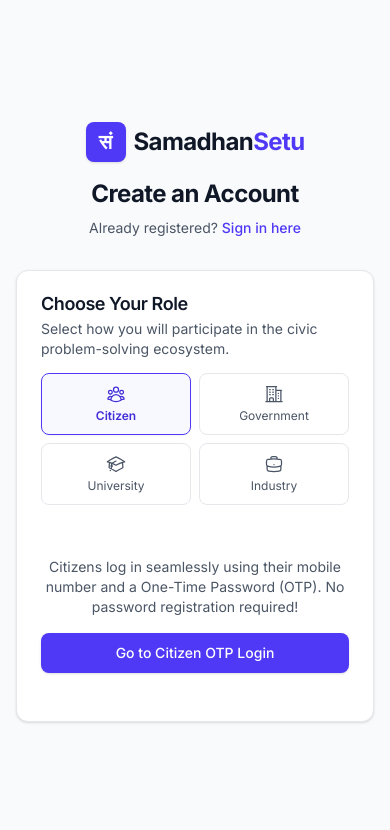
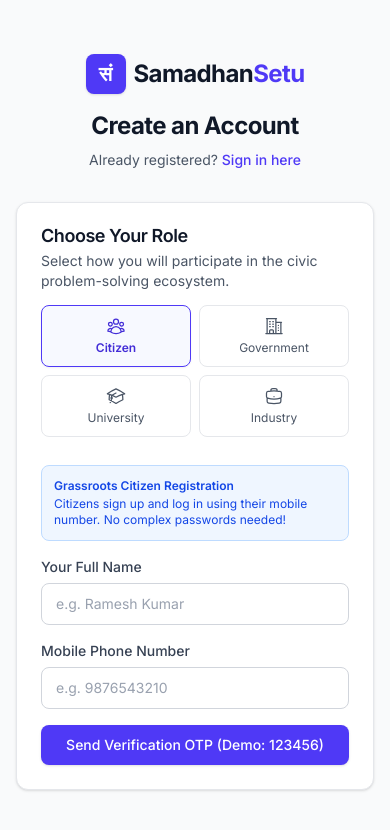
Before and after one commit to Shafi0903/SamadhanSetu, a Next.js app in the folder apps/frontend/: page /register in a window 390 px wide. Both pictures are taken after a click on the button "Citizen". Shown: the top 830 px of the page. Built offline with nearby package versions, Linux system fonts and the light colour scheme.

Commit message:
feat(register): add direct citizen registration with phone and OTP

```diff
--- a/apps/frontend/src/app/(auth)/register/page.tsx
+++ b/apps/frontend/src/app/(auth)/register/page.tsx
@@ -21,8 +21,11 @@
   UserGroupIcon,
 } from "@heroicons/react/24/outline";
 
+import { useAuthStore } from "@/store/authStore";
+
 export default function RegisterPage() {
   const router = useRouter();
+  const setAuth = useAuthStore((state) => state.setAuth);
 
   const [role, setRole] = React.useState<"CITIZEN" | "GOVERNMENT" | "UNIVERSITY" | "INDUSTRY">("GOVERNMENT");
   const [fullName, setFullName] = React.useState("");
@@ -31,9 +34,70 @@
   const [organizationName, setOrganizationName] = React.useState("");
   const [designation, setDesignation] = React.useState("");
 
+  // Citizen registration state
+  const [phone, setPhone] = React.useState("");
+  const [citizenName, setCitizenName] = React.useState("");
+  const [otpSent, setOtpSent] = React.useState(false);
+  const [otp, setOtp] = React.useState("");
+
   const [loading, setLoading] = React.useState(false);
   const [error, setError] = React.useState<string | null>(null);
   const [success, setSuccess] = React.useState<string | null>(null);
+
+  const handleCitizenSendOtp = async (e: React.FormEvent) => {
+    e.preventDefault();
+    setError(null);
+    setLoading(true);
+    try {
+      const res = await apiRequest<{ success: boolean; message: string; demoOtp?: string }>(
+        "/api/auth/otp/send",
+        {
+          method: "POST",
+          body: JSON.stringify({ phone, fullName: citizenName }),
+        }
+      );
+      setOtpSent(true);
+      const demoCode = (res as any).demoOtp || res.data?.demoOtp || "123456";
+      setSuccess(`OTP sent to ${phone}! Demo code: ${demoCode}`);
+    } catch (err: unknown) {
+      setError(err instanceof Error ? err.message : "Failed to send OTP");
+    } finally {
+      setLoading(false);
+    }
+  };
+
+  const handleCitizenRegister = async (e: React.FormEvent) => {
+    e.preventDefault();
+    setError(null);
+    setLoading(true);
+    try {
+      const res = await apiRequest<{
+        user: {
+          id: string;
+          phone: string;
+          fullName: string;
+          role: "CITIZEN";
+          isVerified: boolean;
+        };
+        token: string;
+      }>("/api/auth/otp/verify", {
+        method: "POST",
+        body: JSON.stringify({ phone, code: otp, fullName: citizenName }),
+      });
+
+      if (res.data) {
+        setAuth(res.data.user, res.data.token);
+        setSuccess("Citizen account created! Redirecting to Dashboard...");
+        setTimeout(() => {
+          router.push("/dashboard/citizen");
+        }, 800);
+      }
+    } catch (err: unknown) {
+      setError(err instanceof Error ? err.message : "Registration failed with OTP");
+    } finally {
+      setLoading(false);
+    }
+  };
 
   const handleSubmit = async (e: React.FormEvent) => {
     e.preventDefault();
@@ -171,16 +235,60 @@
             )}
 
             {role === "CITIZEN" ? (
-              <div className="text-center py-6 space-y-4">
-                <p className="text-sm text-gray-600">
-                  Citizens log in seamlessly using their mobile number and a One-Time Password (OTP). No password registration required!
-                </p>
-                <Button
-                  onClick={() => router.push("/login")}
-                  className="w-full"
-                >
-                  Go to Citizen OTP Login
-                </Button>
+              <div className="space-y-4">
+                <div className="rounded-lg bg-blue-50 p-3 text-xs text-blue-700 border border-blue-200">
+                  <p className="font-semibold mb-0.5">Grassroots Citizen Registration</p>
+                  Citizens sign up and log in using their mobile number. No complex passwords needed!
+                </div>
+
+                {!otpSent ? (
+                  <form onSubmit={handleCitizenSendOtp} className="space-y-4">
+                    <Input
+                      label="Your Full Name"
+                      required
+                      placeholder="e.g. Ramesh Kumar"
+                      value={citizenName}
+                      onChange={(e) => setCitizenName(e.target.value)}
+                    />
+                    <Input
+                      label="Mobile Phone Number"
+                      type="tel"
+                      required
+                      placeholder="e.g. 9876543210"
+                      value={phone}
+                      onChange={(e) => setPhone(e.target.value)}
+                    />
+                    <Button type="submit" disabled={loading} className="w-full">
+                      {loading ? "Sending OTP..." : "Send Verification OTP (Demo: 123456)"}
+                    </Button>
+                  </form>
+                ) : (
+                  <form onSubmit={handleCitizenRegister} className="space-y-4">
+                    <div className="p-3 bg-gray-50 rounded-lg text-xs text-gray-600">
+                      Sending OTP to <span className="font-semibold text-gray-900">{phone}</span> for <span className="font-semibold text-gray-900">{citizenName}</span>.
+                    </div>
+                    <Input
+                      label="Enter 6-Digit OTP"
+                      type="text"
+                      required
+                      maxLength={6}
+                      placeholder="123456"
+                      value={otp}
+                      onChange={(e) => setOtp(e.target.value)}
+                      className="text-center tracking-widest text-lg font-mono"
+                    />
+                    <Button type="submit" disabled={loading} className="w-full">
+                      {loading ? "Creating Account..." : "Verify & Complete Registration"}
+                    </Button>
+                    <button
+                      type="button"
+                      onClick={() => setOtpSent(false)}
+                      className="w-full text-xs text-gray-500 hover:text-indigo-600 text-center cursor-pointer"
+                    >
+                      Change Phone Number
+                    </button>
+                  </form>
+                )}
               </div>
             ) : (
               <form onSubmit={handleSubmit} className="space-y-4">
```
